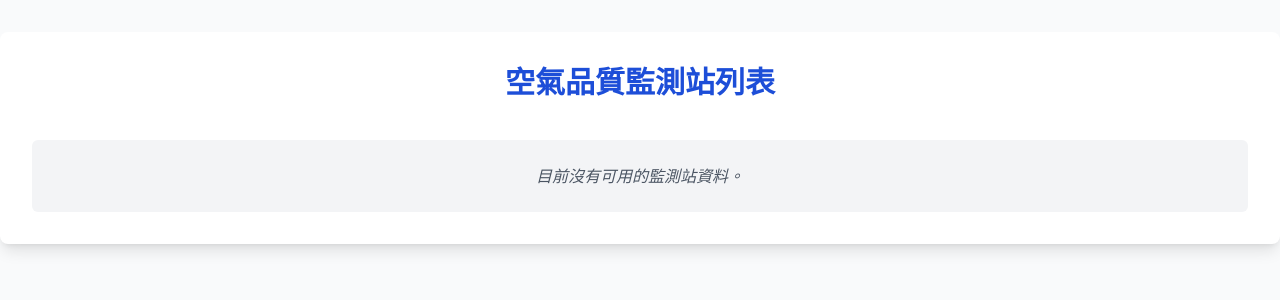
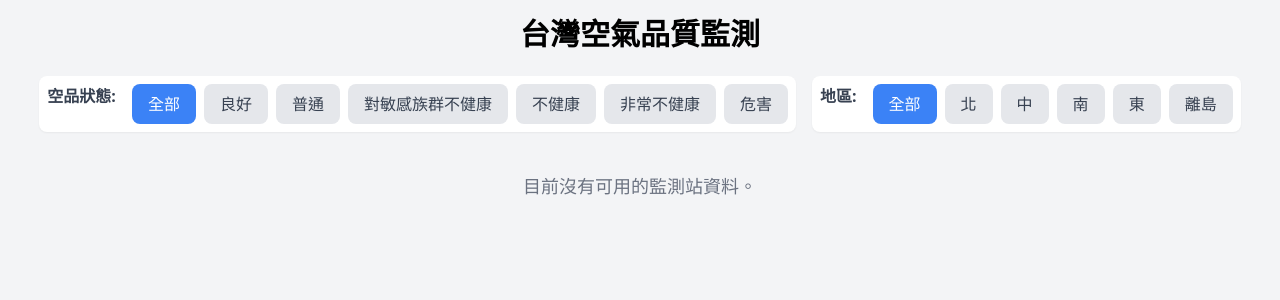
Before and after one commit to ab000641/air_quality_monitor, a Flask app: page / in a window 1280 px wide. Shown: the top 300 px of the page. Run offline with Flask 3, Linux system fonts and the light colour scheme; data that the repository does not hold is empty; style sheets or scripts are compiled from the project's sources.

Commit message:
feat: Refactor styles to use Tailwind CSS classes instead of inline styles

```diff
--- a/app.py
+++ b/app.py
@@ -21,6 +21,9 @@ from models import db, Station, LineUser, LineUserStationPreference
 app = Flask(__name__)
 app.config.from_object(Config)
 
+# 初始化資料庫
+db.init_app(app)
+
 # --- 新增：定義台灣縣市的從北到南順序 ---
 COUNTY_ORDER = [
     "基隆市", "臺北市", "新北市", "桃園市", "新竹市", "新竹縣", "苗栗縣", "臺中市", "彰化縣", "南投縣",
@@ -42,6 +45,20 @@ COUNTY_TO_REGION = {
 # --- 定義區域的排序順序 (用於前端按鈕顯示和邏輯判斷) ---
 REGION_ORDER = ["北", "中", "南", "東", "離島"] # 您可以調整這個順序
 
+# AQI_STATUS_ORDER 定義
+AQI_STATUS_ORDER = [
+    "良好",
+    "普通",
+    "對敏感族群不健康",
+    "不健康",
+    "非常不健康",
+    "危害",
+    "維護",
+    "無效",
+    "N/A",  # 或 "N/A"
+    "未知"
+]
+
 
 # 設置 Flask session 的密鑰，在生產環境中必須設置並使用複雜的隨機字串
 app.secret_key = os.getenv('SECRET_KEY', 'a_very_secret_key_for_dev')
@@ -61,9 +78,6 @@ handler = WebhookHandler(LINE_CHANNEL_SECRET)
 if not LINE_CHANNEL_ACCESS_TOKEN or not LINE_CHANNEL_SECRET:
     app.logger.warning("警告: LINE_CHANNEL_ACCESS_TOKEN 或 LINE_CHANNEL_SECRET 未設定，LINE Bot 功能將受限。")
     # 在生產環境中，這裡應該直接退出或報錯
-
-# 初始化資料庫
-db.init_app(app)
 
 # 初始化排程器
 scheduler = APScheduler()
@@ -324,9 +338,12 @@ def index():
             if station.aqi is None:
                 app.logger.warning(f"測站 {station.name} ({station.site_id}) 的 AQI 仍然為 None。")
             else:
-                app.logger.info(f"測站 {station.name} ({station.site_id}) AQI: {station.aqi}")
+                app.logger.info(f"測站 {station.name} ({station.site_id}) AQI: {station.aqi}, Status: {station.status}")
 
-    return render_template('index.html', stations=stations)
+
+    return render_template('index.html', stations=stations,
+                           aqi_status_order=AQI_STATUS_ORDER,
+                           region_order=REGION_ORDER)
 
 # *** 手動綁定路由可以作為備用，但主要將透過 Webhook 獲取用戶 ID ***
 @app.route('/manual_line_binding', methods=['GET', 'POST'])
--- a/templates/index.html
+++ b/templates/index.html
@@ -3,45 +3,69 @@
 <head>
     <meta charset="UTF-8">
     <meta name="viewport" content="width=device-width, initial-scale=1.0">
-    <title>空氣品質監測</title>
-    <link href="{{ url_for('static', filename='dist/output.css') }}" rel="stylesheet">
+    <title>台灣空氣品質監測</title>
+    <link href="/static/output.css" rel="stylesheet"> {# 假設您已經通過 PostCSS/TailwindCLI 生成了 output.css #}
+    <style>
+        /* 您自定義的樣式 (保留少量無法用 Tailwind 類別直接實現的) */
+        .aqi-card {
+            background-color: #ffffff;
+            border-radius: 0.5rem;
+            box-shadow: 0 4px 6px -1px rgba(0, 0, 0, 0.1), 0 2px 4px -1px rgba(0, 0, 0, 0.06);
+        }
+        .filter-button.active {
+            background-color: #3b82f6; /* Tailwind blue-500 */
+            color: white;
+        }
+        /*
+           這些顏色定義將不再需要在這裡，因為它們會從 Tailwind 的 JIT 或 safelist 中生成。
+           如果您仍然使用傳統的 Tailwind CLI，可能需要確保這些類別在您的 HTML 中被檢測到，
+           或在 tailwind.config.js 的 safelist 中明確列出。
+        */
+    </style>
 </head>
-<body class="font-sans bg-gray-50 text-gray-800">
-    <div class="container mx-auto p-4 md:p-8 bg-white rounded-lg shadow-lg my-8">
-        <h1 class="text-3xl font-bold text-center text-blue-700 mb-6 md:mb-10">空氣品質監測站列表</h1>
+<body class="bg-gray-100">
+
+    <div class="container mx-auto p-4">
+        <h1 class="text-3xl font-bold text-center mb-6">台灣空氣品質監測</h1>
+
+        <div class="flex flex-col md:flex-row justify-center gap-4 mb-6">
+            <div class="flex flex-wrap justify-center gap-2 p-2 bg-white rounded-lg shadow-sm">
+                <span class="font-semibold text-gray-700 mr-2">空品狀態:</span>
+                <button class="filter-button px-4 py-2 rounded-lg bg-gray-200 text-gray-700 hover:bg-gray-300 active" data-filter-type="status" data-filter-value="all">全部</button>
+                {% for status in aqi_status_order %}
+                    {% if status not in ['N/A', '維護', '無效', '未知'] %} {# 排除不需要按鈕的狀態 #}
+                        <button class="filter-button px-4 py-2 rounded-lg bg-gray-200 text-gray-700 hover:bg-gray-300" data-filter-type="status" data-filter-value="{{ status }}">{{ status }}</button>
+                    {% endif %}
+                {% endfor %}
+            </div>
+
+            <div class="flex flex-wrap justify-center gap-2 p-2 bg-white rounded-lg shadow-sm mt-4 md:mt-0">
+                <span class="font-semibold text-gray-700 mr-2">地區:</span>
+                <button class="filter-button px-4 py-2 rounded-lg bg-gray-200 text-gray-700 hover:bg-gray-300 active" data-filter-type="region" data-filter-value="all">全部</button>
+                {% for region in region_order %}
+                    <button class="filter-button px-4 py-2 rounded-lg bg-gray-200 text-gray-700 hover:bg-gray-300" data-filter-type="region" data-filter-value="{{ region }}">{{ region }}</button>
+                {% endfor %}
+            </div>
+        </div>
 
         {% if stations %}
-            <ul class="list-none p-0">
+            <div id="stations-container" class="grid grid-cols-1 md:grid-cols-2 lg:grid-cols-3 gap-4 mb-8">
                 {% for station in stations %}
-                    <li class="bg-white border border-gray-200 rounded-lg shadow-sm mb-4 p-4 flex flex-wrap items-center">
-                        <div class="w-full pb-3 mb-3 border-b border-gray-200">
-                            <div class="text-xl font-semibold text-blue-600 mb-1">{{ station.name }}</div>
-                            <div class="text-sm text-gray-500">{{ station.county }}</div>
-                        </div>
+                    <div class="aqi-card p-4 flex flex-col justify-between"
+                         data-status="{{ station.status if station.status else 'N/A' }}"
+                         data-region="{{ station.region if station.region else '未知區域' }}">
+                        <div>
+                            <h3 class="text-xl font-bold text-gray-800 mb-2">{{ station.name }} ({{ station.site_id }})</h3>
+                            <p class="text-gray-600 mb-3">縣市: {{ station.county if station.county else 'N/A' }}</p>
 
                             {% if station.aqi is not none %}
+                                <div class="flex flex-wrap items-center -mx-2">
                                     <div class="w-full md:w-1/2 lg:w-1/3 pr-2 mb-3 md:mb-0">
                                         <div class="text-gray-600 text-sm">AQI:</div>
-                                <div class="text-4xl font-extrabold mt-1" style="color:
-                                    {% if station.status == '良好' %} #00e676
-                                    {% elif station.status == '普通' %} #ffeb3b
-                                    {% elif station.status == '對敏感族群不健康' %} #ff9800
-                                    {% elif station.status == '不健康' %} #f44336
-                                    {% elif station.status == '非常不健康' %} #9c27b0
-                                    {% elif station.status == '危害' %} #795548
-                                    {% else %} #9e9e9e
-                                    {% endif %};">
+                                        <div class="text-4xl font-extrabold mt-1 text-{{ station.status|lower }}-aqi"> {# 使用動態 Tailwind 類別 #}
                                             {{ station.aqi }}
                                         </div>
-                                <div class="text-md font-bold mt-1 inline-block px-2 py-1 rounded text-white" style="background-color:
-                                    {% if station.status == '良好' %} #00e676
-                                    {% elif station.status == '普通' %} #ffeb3b
-                                    {% elif station.status == '對敏感族群不健康' %} #ff9800
-                                    {% elif station.status == '不健康' %} #f44336
-                                    {% elif station.status == '非常不健康' %} #9c27b0
-                                    {% elif station.status == '危害' %} #795548
-                                    {% else %} #9e9e9e
-                                    {% endif %}; color: {% if station.status == '普通' %} #333 {% else %} #fff {% endif %};">
+                                        <div class="text-md font-bold mt-1 inline-block px-2 py-1 rounded text-white bg-{{ station.status|lower }}-status"> {# 使用動態 Tailwind 類別 #}
                                             {{ station.status if station.status else 'N/A' }}
                                         </div>
                                     </div>
@@ -50,18 +74,68 @@
                                         <div class="mt-1 text-lg">PM2.5: <span class="font-medium">{{ station.pm25 if station.pm25 is not none else 'N/A' }}</span></div>
                                         <div class="mt-1 text-lg">PM10: <span class="font-medium">{{ station.pm10 if station.pm10 is not none else 'N/A' }}</span></div>
                                     </div>
+                                </div>
                                 <div class="w-full text-sm text-gray-600 border-t border-dashed border-gray-200 pt-3 mt-3">
                                     最後更新時間: <span class="font-medium">{{ station.publish_time.strftime('%Y-%m-%d %H:%M') if station.publish_time else 'N/A' }}</span>
                                 </div>
                             {% else %}
                                 <div class="w-full text-center text-gray-500 italic p-4 bg-gray-100 rounded-md">目前無即時數據。</div>
                             {% endif %}
-                    </li>
+                        </div>
+                    </div>
                 {% endfor %}
-            </ul>
+            </div>
         {% else %}
-            <p class="text-center text-gray-600 italic p-6 bg-gray-100 rounded-md">目前沒有可用的監測站資料。</p>
+            <p class="text-center text-gray-500 text-lg mt-10">目前沒有可用的監測站資料。</p>
         {% endif %}
+
     </div>
+
+    <script>
+        // JavaScript 篩選邏輯 (保持不變)
+        document.addEventListener('DOMContentLoaded', function() {
+            const filterButtons = document.querySelectorAll('.filter-button');
+            const stationsContainer = document.getElementById('stations-container');
+            const aqiCards = stationsContainer ? stationsContainer.querySelectorAll('.aqi-card') : [];
+
+            let currentFilters = {
+                status: 'all',
+                region: 'all'
+            };
+
+            function applyFilters() {
+                aqiCards.forEach(card => {
+                    const cardStatus = card.dataset.status;
+                    const cardRegion = card.dataset.region;
+
+                    const statusMatches = (currentFilters.status === 'all' || cardStatus === currentFilters.status);
+                    const regionMatches = (currentFilters.region === 'all' || cardRegion === currentFilters.region);
+
+                    if (statusMatches && regionMatches) {
+                        card.style.display = '';
+                    } else {
+                        card.style.display = 'none';
+                    }
+                });
+            }
+
+            filterButtons.forEach(button => {
+                button.addEventListener('click', function() {
+                    const filterType = this.dataset.filterType;
+                    const filterValue = this.dataset.filterValue;
+
+                    document.querySelectorAll(`.filter-button[data-filter-type="${filterType}"]`).forEach(btn => {
+                        btn.classList.remove('active');
+                    });
+                    this.classList.add('active');
+
+                    currentFilters[filterType] = filterValue;
+                    applyFilters();
+                });
+            });
+
+            applyFilters();
+        });
+    </script>
 </body>
 </html>
```
Lines whose indentation alone changed are shown as unchanged.
